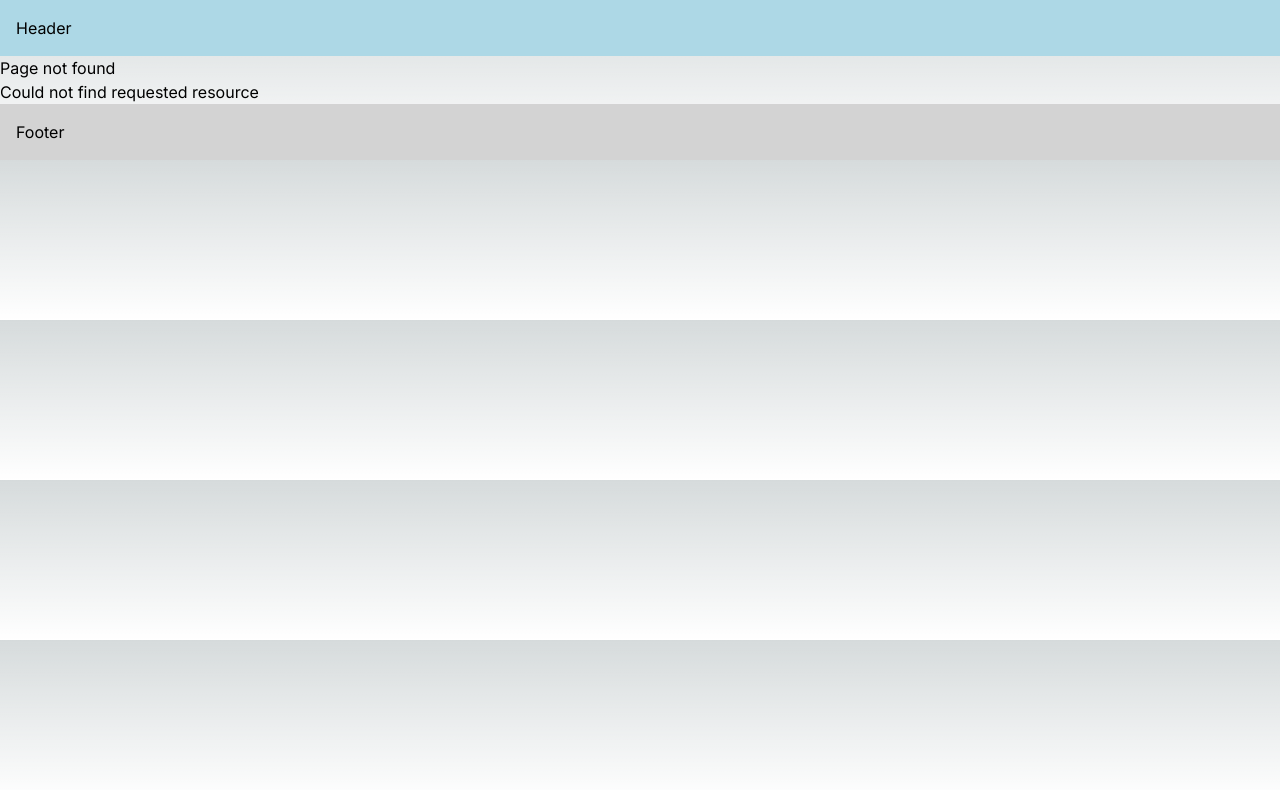
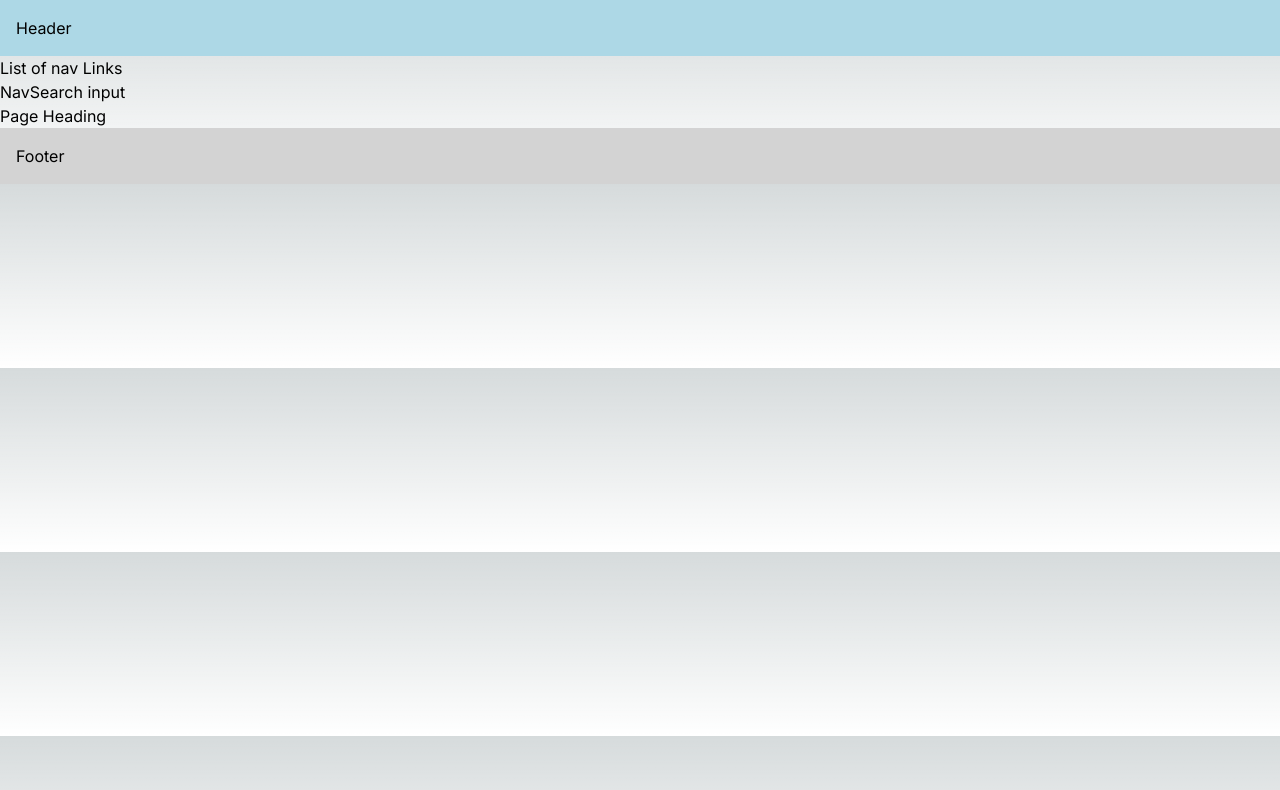
Before and after one commit to kpaxian/next-playground, a Next.js app: page /landing-page in a window 1280 px wide. Before the commit this address had no page. Shown: the top 790 px of the page. Built offline with nearby package versions, Linux system fonts and the light colour scheme.

Commit message:
composition patterns

```diff
--- a/package.json
+++ b/package.json
@@ -9,6 +9,7 @@
     "lint": "next lint"
   },
   "dependencies": {
+    "client-only": "^0.0.1",
     "next": "14.2.3",
     "react": "^18",
     "react-dom": "^18",
--- a/src/app/client-route/page.tsx
+++ b/src/app/client-route/page.tsx
@@ -1,19 +1,18 @@
 'use client';
 
 import { useTheme } from "../components/theme-provider";
-
-//import { serverSideFunction } from "../utils/server-utils";
+import { clientSideFunction } from "../utils/client-utils";
 
 export default function ClientRoutePage() {
     console.log('Client Route Rendered', )
-    //const result = serverSideFunction();
+    const result = clientSideFunction();
     const theme = useTheme();
     return (
         <>
             <h1 style={{
                 color: theme.colors.primary
             }}>Client Route Page</h1>
-            {/* <p>{result}</p> */}
+            <p>{result}</p>
         </>
     )
 }
--- /dev/null
+++ b/src/app/components/client-component-one.tsx
@@ -0,0 +1,15 @@
+"use client";
+
+import { useState } from "react";
+import { ClientComponentTwo } from "./client-component-two";
+
+export const ClientComponentOne = () => {
+
+    const [name, setName] = useState('Batman');
+    return (
+        <>
+            <h1>Client Component One</h1>
+            <ClientComponentTwo />
+        </>
+    );
+}
--- /dev/null
+++ b/src/app/components/client-component-two.tsx
@@ -0,0 +1,9 @@
+"use client";
+
+import { useState } from "react";
+
+export const ClientComponentTwo = () => {
+
+    const [name, setName] = useState('Batman');
+    return <h1>Client Component Two</h1>;
+}
--- /dev/null
+++ b/src/app/components/nav-links.tsx
@@ -0,0 +1,4 @@
+export const NavLinks = () => {
+    console.log('Nav links rendered')
+    return <div>List of nav Links</div>;
+}
--- /dev/null
+++ b/src/app/components/nav-search.tsx
@@ -0,0 +1,9 @@
+'use client';
+
+import { useState } from "react";
+
+export const NavSearch = () => {
+    console.log('NavSearch rendered')
+    const [search, setSearch] = useState('');
+    return <div>NavSearch input</div>;
+}
--- /dev/null
+++ b/src/app/components/navbar.tsx
@@ -0,0 +1,13 @@
+import { useState } from "react";
+import { NavLinks } from "./nav-links"
+import { NavSearch } from "./nav-search"
+
+export const Navbar = () => {
+    console.log('navbar rendered', )
+    return(
+        <div>
+            <NavLinks />
+            <NavSearch />
+        </div>
+    )
+}
--- /dev/null
+++ b/src/app/components/server-component-one.tsx
@@ -0,0 +1,12 @@
+import fs from 'fs';
+import { ServerComponentTwo } from './server-component-two';
+
+export const ServerComponentOne = () => {
+    fs.readFileSync("src/app/components/server-component-one.tsx", 'utf-8');
+    return (
+        <>
+            <h1>Server Component One</h1>
+            <ServerComponentTwo />
+        </>
+    )
+}
--- /dev/null
+++ b/src/app/components/server-component-two.tsx
@@ -0,0 +1,6 @@
+import fs from 'fs';
+
+export const ServerComponentTwo = () => {
+    fs.readFileSync("src/app/components/server-component-two.tsx", 'utf-8');
+    return <h1>Server Component Two</h1>
+}
--- /dev/null
+++ b/src/app/interleaving/page.tsx
@@ -0,0 +1,12 @@
+import { ClientComponentOne } from "../components/client-component-one";
+import { ServerComponentOne } from "../components/server-component-one";
+
+export default function InterleavingPage() {
+    return (
+        <>
+            <h1>Interleaving Page</h1>
+            <ServerComponentOne />
+            <ClientComponentOne />
+        </>
+    )
+}
--- /dev/null
+++ b/src/app/landing-page/page.tsx
@@ -0,0 +1,12 @@
+import { Navbar } from "../components/navbar";
+
+export default function LandingPage() {
+    return (
+        <>
+            <Navbar />
+            <main>
+                <h1>Page Heading</h1>
+            </main>
+        </>
+    )
+}
--- /dev/null
+++ b/src/app/utils/client-utils.ts
@@ -0,0 +1,11 @@
+import "client-only";
+
+export const clientSideFunction = () => {
+    console.log(
+        `
+        use window object
+        use localStorage
+        `
+    );
+    return "client result";
+}
```
Also changed, not shown: 1 other file (tests, documents, lock files or other folders).
